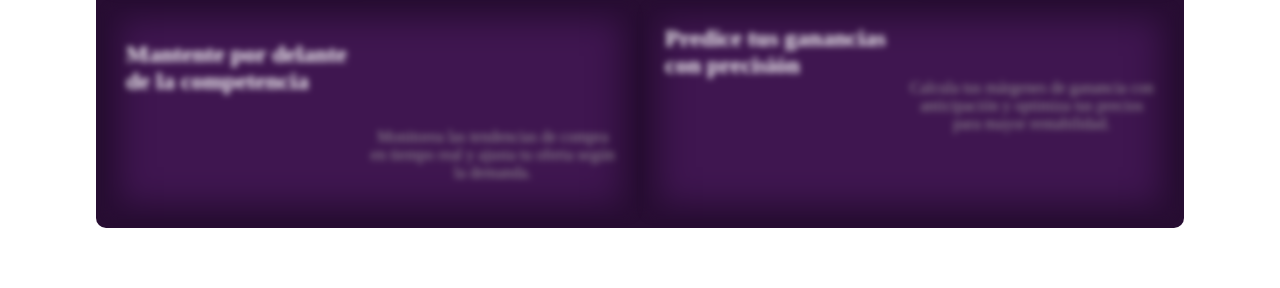
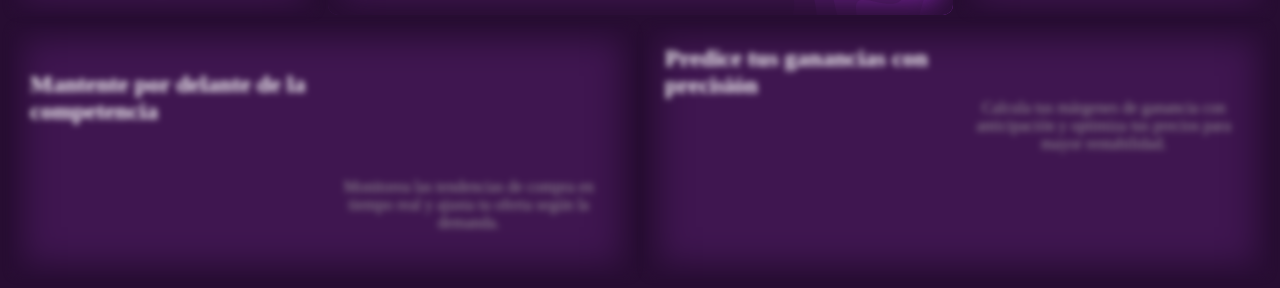
Before and after one commit to BOOSAM12/FinalViewsProject, a plain HTML site: page views/index.html in a window 1280 px wide. Shown: the part 1312-1600 px from the top of the page. Drawn offline with Linux system fonts and the light colour scheme; a web font is replaced by a local one.

Commit message:
Se hacne ajustes al bentor

```diff
--- a/sources/css/index.css
+++ b/sources/css/index.css
@@ -539,10 +539,9 @@ aside {
     align-items: center;
 }
 .bentor{
-    width: 85vw;
-    height: 85vh;
+    width: 100vw;
+    height: 100vh;
     background-color: var(--color-cuarto);
-    border-radius: 10px;
     display: grid;
     grid-template-columns: repeat(4, 1fr);
     grid-template-rows: repeat(3, 1fr);
```
